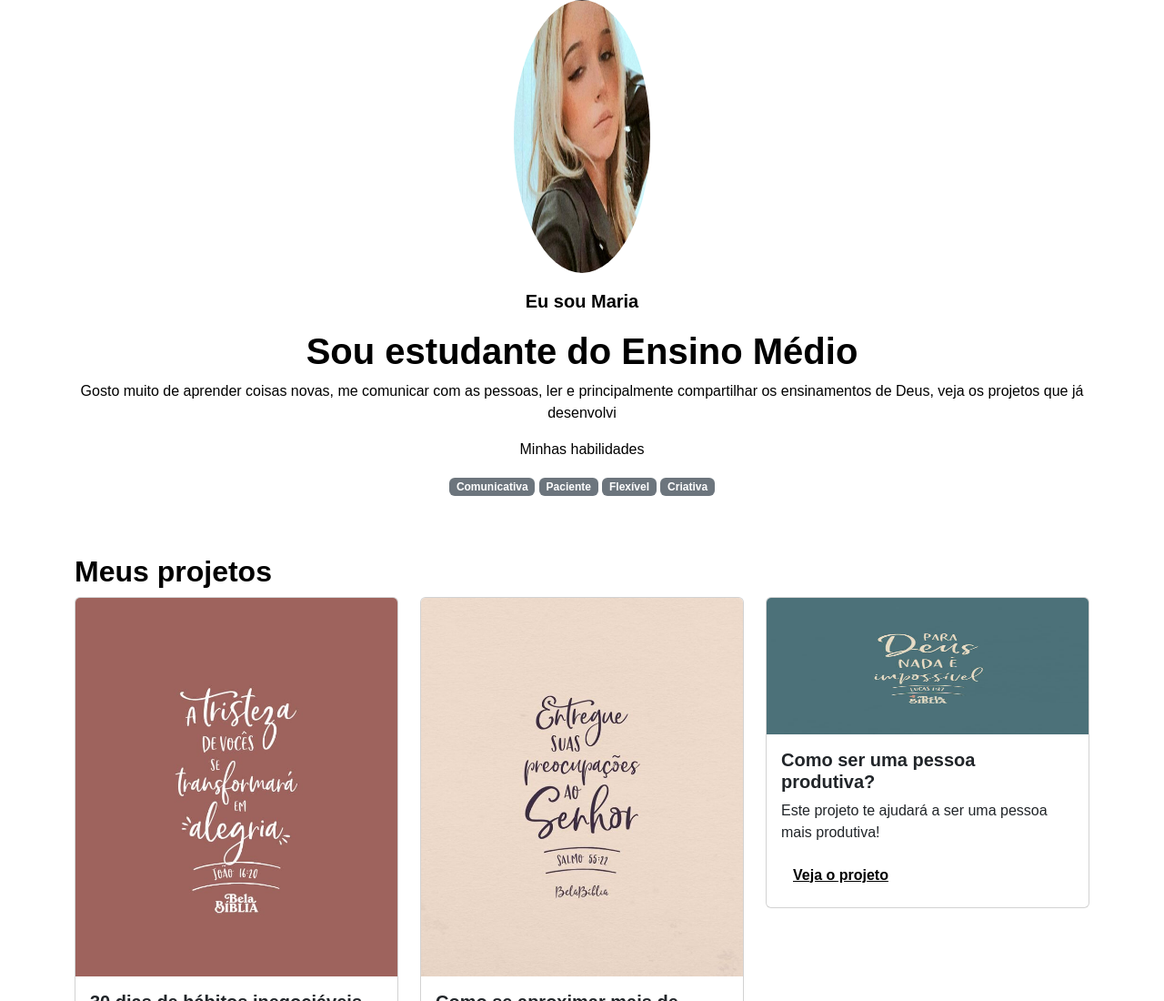
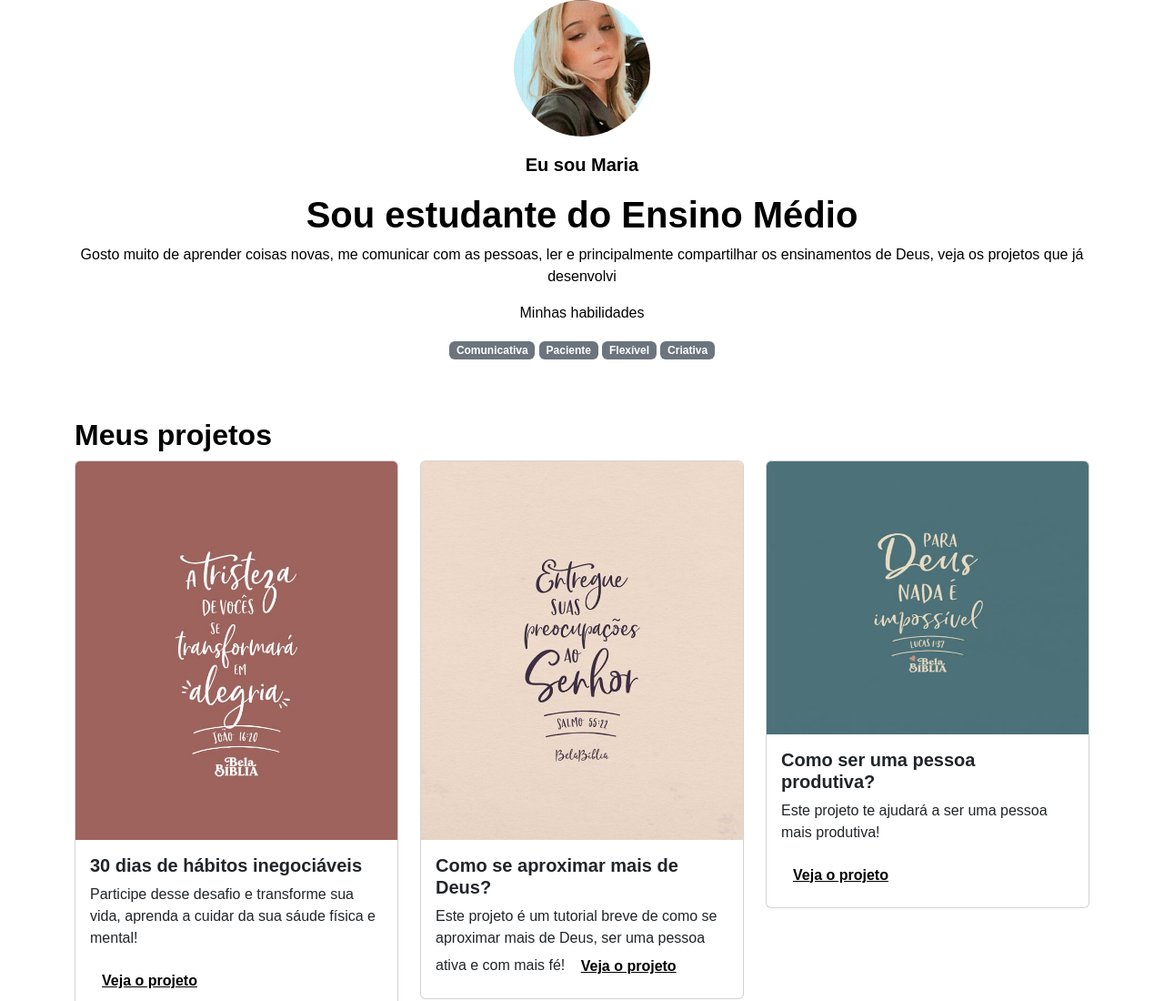
Before and after one commit to mariayzb/portifolio, a plain HTML site: page index.html in a window 1280 px wide. Shown: the top 1100 px of the page at 91% size. Drawn offline with nearby package versions, Linux system fonts and the light colour scheme.

Commit message:
Update index.html

```diff
--- a/index.html
+++ b/index.html
@@ -12,7 +12,7 @@
 
 <body>
     <header class="container text-center">
-        <img src="img/avatar-perfil.png" alt="avatar da Fernanda" class="rounded-circle" width="150" height="300"
+        <img src="img/avatar-perfil.png" alt="avatar da Fernanda" class="rounded-circle" width="150" height="150"
             srcset="">
            <p </p>
         <p class="lead">Eu sou Maria</p>
@@ -62,7 +62,7 @@
             <!-- Projeto 3 -->
             <div class="col-md-4">
                 <div class="card">
-                    <img src="img/projeto-3.png" class="card-img-top" alt="Imagem do projeto de biblioteca virtual" height="150">
+                    <img src="img/projeto-3.png" class="card-img-top" alt="Imagem do projeto de biblioteca virtual" height="300">
                     <div class="card-body">
                         <h5 class="card-title">Como ser uma pessoa produtiva?
                         </h5>
```
